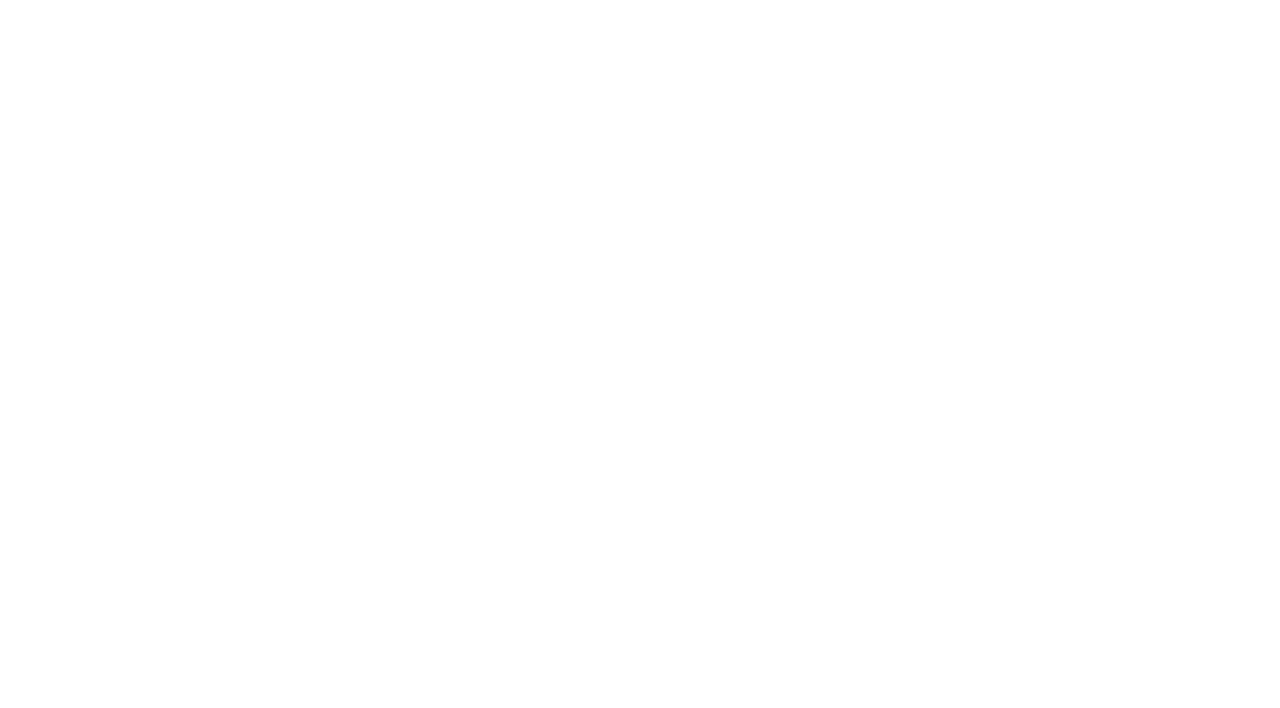
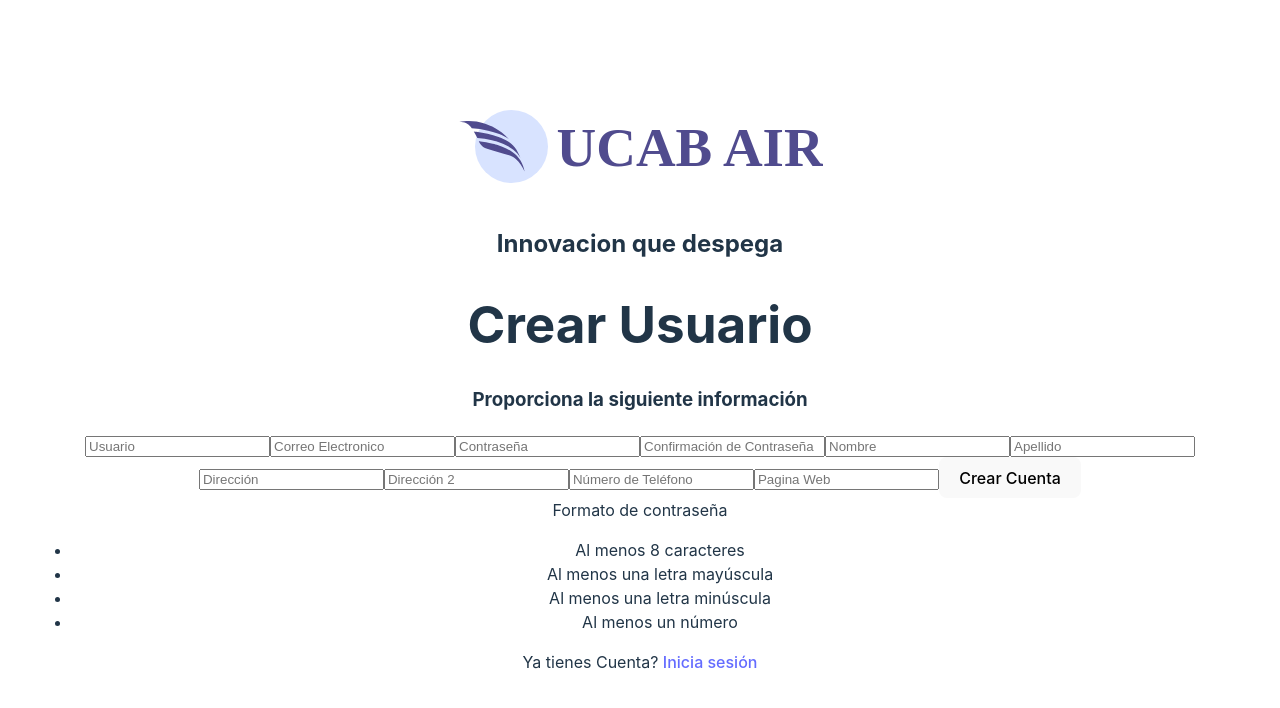
Before and after one commit to DanCas03/UCABAIR_BD, a React (Vite) app in the folder UcabAir-react/: page /signup in a window 1280 px wide. Before the commit this address had no page. Shown: the top 708 px of the page. Built offline with nearby package versions, Linux system fonts and the light colour scheme.

Commit message:
feat: add signup functionality and integrate with form validation

```diff
--- a/UcabAir-react/package.json
+++ b/UcabAir-react/package.json
@@ -26,6 +26,8 @@
     "eslint-plugin-react-hooks": "^5.0.0",
     "eslint-plugin-react-refresh": "^0.4.14",
     "globals": "^15.12.0",
+    "tailwind": "^4.0.0",
+    "tailwindcss": "^3.4.17",
     "vite": "^6.0.1"
   }
 }
--- /dev/null
+++ b/UcabAir-react/src/Components/ApiSignup.jsx
@@ -0,0 +1 @@
+export function HandleSignup() {}
--- a/UcabAir-react/src/Pages/LogIn.jsx
+++ b/UcabAir-react/src/Pages/LogIn.jsx
@@ -2,13 +2,18 @@ import Logo from '../Components/Logo';
 import '../styles/LogIn.css';
 import { useForm } from "react-hook-form";
 import toast, { Toaster } from "react-hot-toast";
+import { useEffect } from 'react';
 import { HandleLogin } from '../Components/ApiLogin';
 
 
 export default function LogIn() {
     const { register, handleSubmit, formState: {errors}} = useForm();
-    errors?.usuario && toast.error(errors.usuario.message);
-    errors?.contraseña && toast.error(errors.contraseña.message);
+
+    useEffect(() => {
+        errors?.user && toast.error(errors.user.message);
+        errors?.password && toast.error(errors.password.message);
+    });
+
     return (
         <>
             <Toaster
@@ -22,13 +27,12 @@ export default function LogIn() {
                     <p>Ingresa tus datos para iniciar sesión</p>
                 </div>
                 <form onSubmit={handleSubmit(
+
                     async (data) => {
                         let response = await HandleLogin(data.user, data.password);
                         if(response === '404'){
                             toast.error('Ocurrio un error de conexión con el servidor');
                         }else{
-                            console.log(data);
-                            console.log(response);
                             if(response.message === 'user not found'){
                                 toast.error('Usuario no encontrado');
                             }else if(response.message === 'success'){
@@ -40,10 +44,11 @@ export default function LogIn() {
                         }
                     }
                 )}>
-                    <input {...register("user", {required: 'Es necesario ingresar un usuario'})} placeholder="Usuario" />
+                    <input {...register("user", {required: 'Es necesario ingresar un nombre de usuario'})} placeholder="Nombre de Usuario" />
                     <input {...register("password", {required: 'Es necesario ingresar una contraseña'})} placeholder="Contraseña" />
                     <button type="submit">Iniciar sesión</button>
                 </form>
+                <div><p>No tienes Cuenta aún? <a href="/signup">Registrate</a></p></div>
             </div>
         </>
     );
--- /dev/null
+++ b/UcabAir-react/src/Pages/SignUp.jsx
@@ -0,0 +1,137 @@
+import React from 'react';
+import  { useState ,useEffect } from 'react';
+import Logo from '../Components/Logo';
+import '../styles/LogIn.css';
+import { useForm } from "react-hook-form";
+import toast, { Toaster } from "react-hot-toast";
+import { HandleSignup } from '../Components/ApiSignup';
+import { regExpEmail, regExpPassword } from '../Utils/Regex';
+
+export default function SignUp() {
+    const { register, handleSubmit, formState: {errors}} = useForm();
+
+    const [showErrorP, setShowErrorP] = useState(false);
+    const [showErrorE, setShowErrorE] = React.useState(false);
+
+	const [errorPMessage, setErrorPMessage] = React.useState("");
+    const [errorEMessage, setErrorEMessage] = React.useState(false);
+
+	const [showSuccessful, setShowSuccesful] = React.useState(false);
+	const [successfulMessage,setSuccesfulMessage] = React.useState("");
+
+	const regexHandlerEmail = new RegExp(regExpEmail);
+	const regexHandlerPassword = new RegExp(regExpPassword);
+
+	function errorEmail(email) {
+		if(regexHandlerEmail.test(email)) {
+			setShowErrorE(false);
+
+		}else{
+            setShowErrorE(true)
+            setErrorEMessage("El correo ingresado no es válido");
+        }
+	}
+	function errorPassword(password) {
+		if (regexHandlerPassword.test(password)) {
+			setShowErrorP(false);
+			setSuccesfulMessage("Contraseña válida");
+			setShowSuccesful(true);
+            return false
+		}else{
+			setErrorPMessage("La contraseña debe tener al menos 8 caracteres, una letra mayúscula y un número");
+			setShowErrorP(true);
+            return true
+		}
+	}
+
+    useEffect(() => {
+        errors?.user && toast.error(errors.user.message);
+        errors?.email && toast.error(errors.email.message);
+        errors?.password && toast.error(errors.password.message);
+        if(!errors?.password)
+            errors?.passwordConfirm && toast.error(errors.passwordConfirm.message);
+        errors?.name && toast.error(errors.name.message);
+        errors?.lastName && toast.error(errors.lastName.message);
+        errors?.address && toast.error(errors.address.message);
+        errors?.phone && toast.error(errors.phone.message);
+        errors?.pagWeb && toast.error(errors.pagWeb.message);
+    });
+
+    return (
+        <>
+            <Toaster
+				position="bottom-right"
+				reverseOrder={false}
+				/>
+            <Logo />
+            <div className="LogIn">
+                <div>
+                    <h1>Crear Usuario</h1>
+                    <h3>Proporciona la siguiente información</h3>
+                </div>
+                <form onSubmit={handleSubmit(
+
+                    async (data) => {
+                        if(errorPassword(data.password)||errorEmail(data.email)){
+                            if(errorEmail(data.email)){
+                                toast.error('El correo no cumple con los requisitos');
+                            }
+                            if (errorPassword(data.password)){
+                                toast.error('La contraseña no cumple con los requisitos');
+                            }
+                            return;
+                        }else if(data.password !== data.passwordConfirm){
+                            toast.error('Las contraseñas no coinciden');
+                            return;
+                        }else{
+                            let response = await HandleSignup(data);
+                            if(response === '404'){
+                                toast.error('Ocurrio un error de conexión con el servidor');
+                            }else{
+                                if(response.message === 'repeat user'){
+                                    toast.error('Ya existe un usuario con ese nombre');
+                                }else if(response.message === 'success'){
+                                    sessionStorage.setItem('user', data.user);
+                                    toast.success('Su usuario ha sido creado exitosamente');
+                                }else if(response.message === 'repeat email'){
+                                    toast.error('Ya existe un usuario con ese correo');
+                                }else if(response.message === 'repeat phone'){
+                                    toast.error('Ya existe un usuario con ese número de teléfono');
+                                }
+
+                            }
+                        }
+                    }
+                )}>
+                    <input {...register("user", {required: 'Es necesario ingresar un usuario'})} placeholder="Usuario" />
+                    {showErrorE && <div className="">{errorEMessage}</div>}
+                    <input {...register("email", {required: 'Se requiere un correo electronico'})} placeholder='Correo Electronico' />
+                    {showErrorP && <div className="color-red">{errorPMessage}</div>}
+            		{showSuccessful && <div className="color: green">{successfulMessage}</div>}
+                    <input {...register("password", {required: 'Es necesario ingresar una contraseña'})} placeholder="Contraseña" />
+                    <input {...register("passwordConfirm", {required: 'Es necesario que confirme su contraseña'})} placeholder="Confirmación de Contraseña" />
+                    <input {...register("name", {required: 'Se requiere un nombre'})} placeholder='Nombre' />
+                    <input {...register("lastName", {required: 'Se requiere un apellido'})} placeholder='Apellido' />
+                    <input {...register("address", {required: 'Se requiere una dirección'})} placeholder='Dirección' />
+                    <input {...register("address2")} placeholder='Dirección 2' />
+                    <input {...register("phone", {required: 'Se requiere un número de teléfono'})} placeholder='Número de Teléfono' />
+                    <input {...register("pagWeb", {required: 'Es necesario ingresar una pagina web de referencia'})} placeholder='Pagina Web' />
+                    <button type="submit">Crear Cuenta</button>
+                </form>
+                <div className="formato-contraseña">
+                    <div className="formato-contraseña-header">Formato de contraseña</div>
+                    <div className="formato-contraseña-text">
+                        <ul>
+                            <li>Al menos 8 caracteres</li>
+                            <li>Al menos una letra mayúscula</li>
+                            <li>Al menos una letra minúscula</li>
+                            <li>Al menos un número</li>
+                        </ul>
+                    </div>
+                </div>
+                <div><p>Ya tienes Cuenta? <a href="/login">Inicia sesión</a></p></div>
+
+            </div>
+        </>
+    );
+}
--- a/UcabAir-react/src/main.jsx
+++ b/UcabAir-react/src/main.jsx
@@ -2,6 +2,7 @@ import { createRoot } from 'react-dom/client'
 import './index.css'
 import Start from './Pages/App.jsx'
 import LogIn from './Pages/LogIn.jsx'
+import SignUp from './Pages/SignUp.jsx'
 
 import { BrowserRouter, Route, Routes } from "react-router";
 
@@ -11,6 +12,7 @@ export default function App() {
 			<Routes>
 				<Route path="/" element={<Start />} />
 				<Route path="/login" element={<LogIn />} />
+				<Route path="/signup" element={<SignUp />} />
 
 			</Routes>
 		</BrowserRouter>
```
Also changed, not shown: 1 other file (tests, documents, lock files or other folders).
